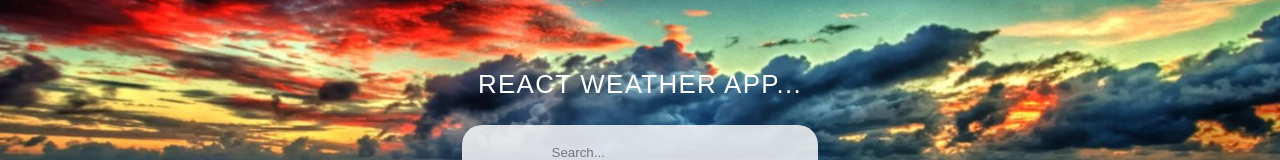
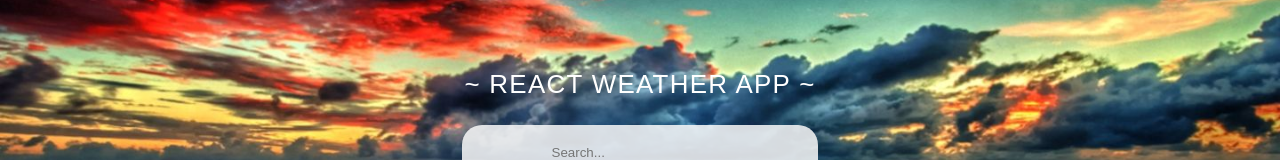
Before and after one commit to jackeycho/weather-app, a React (Create React App) app: page / in a window 1280 px wide. Shown: the part 248-408 px from the top of the page. Built offline with nearby package versions, Linux system fonts and the light colour scheme.

Commit message:
Add files via upload

```diff
--- a/src/App.js
+++ b/src/App.js
@@ -19,7 +19,7 @@ const App = () => {
 
   return (
     <div className="main-container">
-      <p className="sup">React Weather App...</p>
+      <p className="sup">~ React Weather App ~</p>
 
       <input
         type="text"
```
